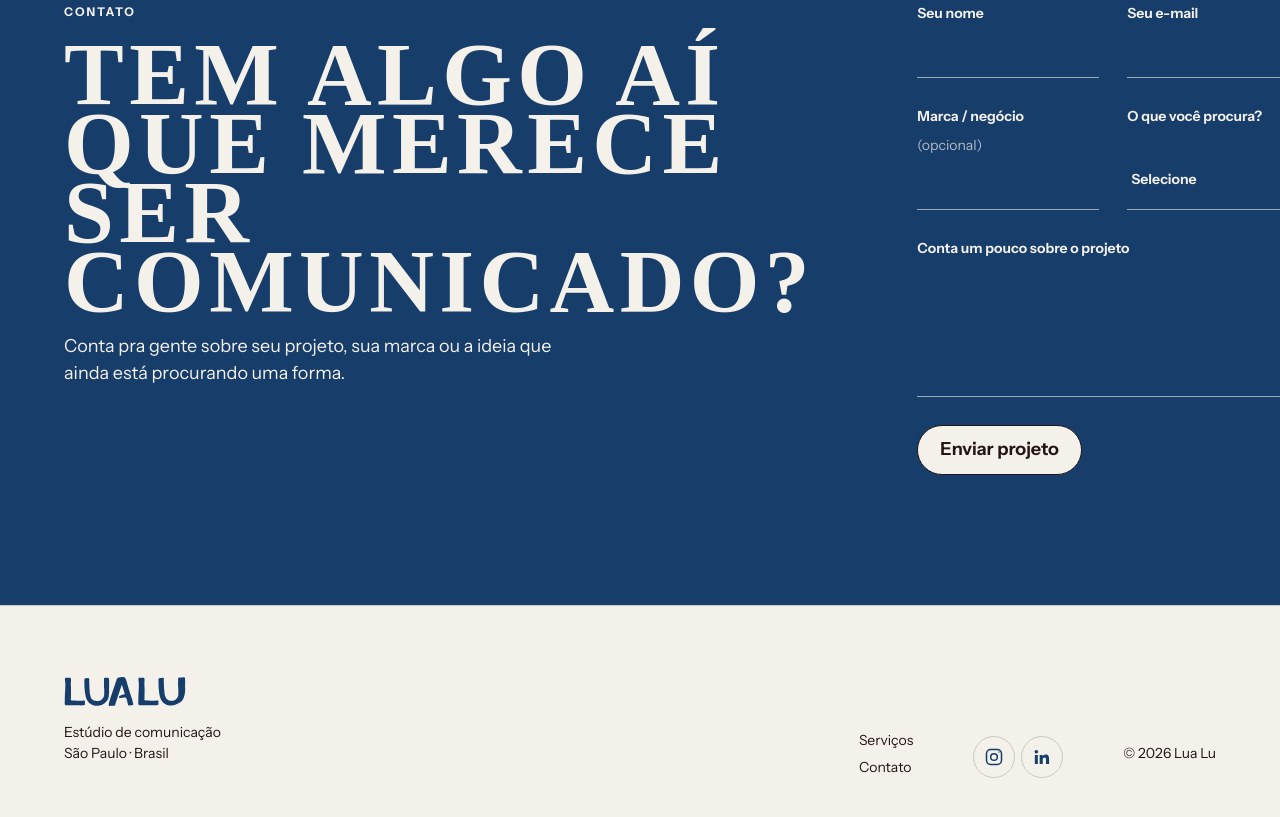
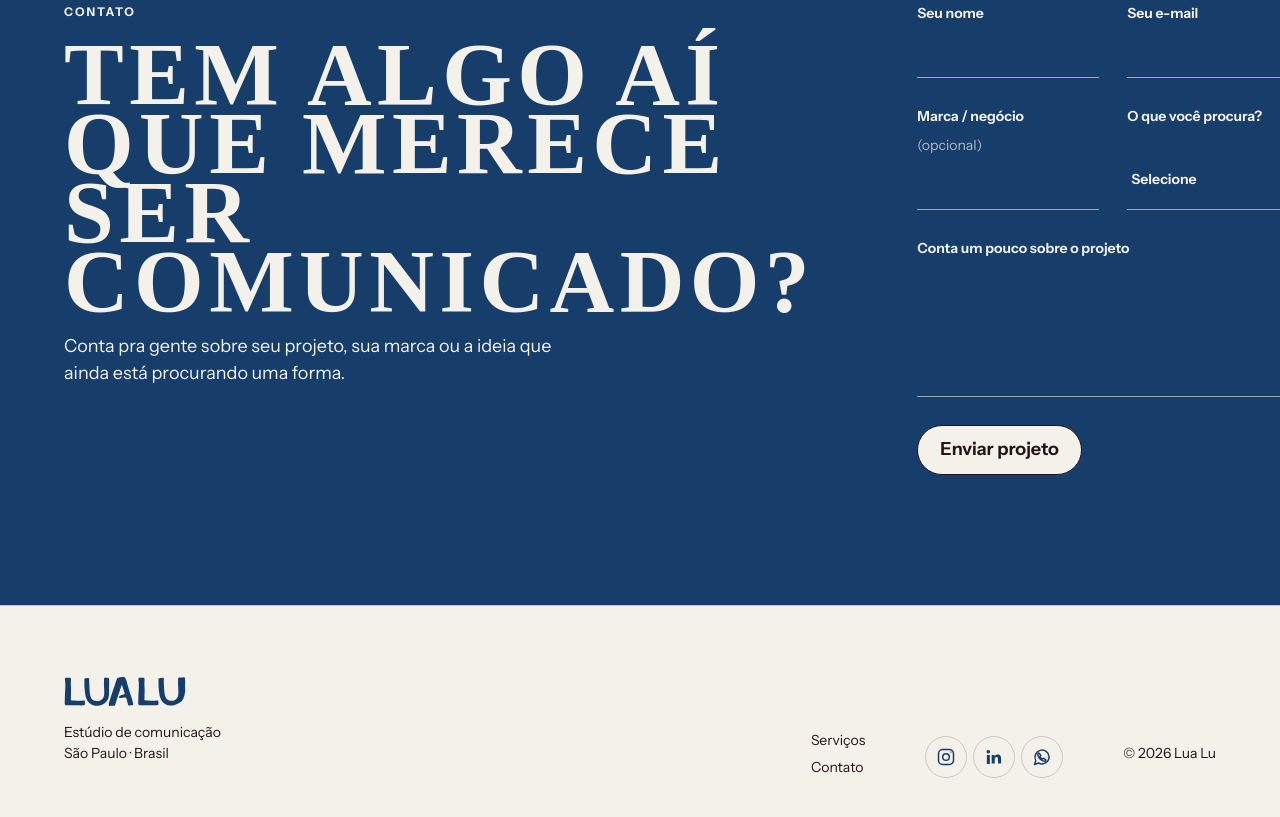
Before and after one commit to luanaalvx/lualusite, a website: page lualu-site/public/index.html in a window 1280 px wide. Shown: the part 6479-7296 px from the top of the page. Drawn offline with Linux system fonts and the light colour scheme; no server answers; a web font is replaced by a local one.

Commit message:
Adiciona WhatsApp ao rodapé do site da LuaLu

```diff
--- a/lualu-site/public/index.html
+++ b/lualu-site/public/index.html
@@ -184,26 +184,63 @@
     </section>
   </main>
 
+
   <footer class="footer section-pad">
-    <div class="brand-footer"><span class="logo-mask horizontal"></span>
+
+    <div class="brand-footer">
+      <span class="logo-mask horizontal"></span>
       <p>Estúdio de comunicação<br>São Paulo · Brasil</p>
     </div>
-    <nav aria-label="Rodapé"><a href="#servicos">Serviços</a><a href="#contato">Contato</a></nav>
+
+    <nav aria-label="Rodapé">
+      <a href="#servicos">Serviços</a>
+      <a href="#contato">Contato</a>
+    </nav>
+
     <nav class="footer-socials" aria-label="Redes sociais">
-      <a href="https://www.instagram.com/lualu.comunicacao/" target="_blank" rel="noopener noreferrer"
-        aria-label="Instagram Lua Lu" title="Instagram"><svg viewBox="0 0 24 24" aria-hidden="true" focusable="false">
-          <rect x="3" y="3" width="18" height="18" rx="5" />
-          <circle cx="12" cy="12" r="4" />
-          <circle cx="18" cy="6" r=".8" class="icon-fill" />
-        </svg></a>
-      <a href="https://www.linkedin.com/company/lualu-comunicacao/" target="_blank" rel="noopener noreferrer"
-        aria-label="LinkedIn Lua Lu" title="LinkedIn"><svg viewBox="0 0 24 24" aria-hidden="true" focusable="false">
+
+      <!-- Instagram -->
+      <a href="https://www.instagram.com/lualu.comunicacao/"
+         target="_blank"
+         rel="noopener noreferrer"
+         aria-label="Instagram Lua Lu"
+         title="Instagram">
+        <svg viewBox="0 0 24 24" aria-hidden="true" focusable="false">
+          <rect x="3" y="3" width="18" height="18" rx="5"/>
+          <circle cx="12" cy="12" r="4"/>
+          <circle cx="18" cy="6" r=".8" class="icon-fill"/>
+        </svg>
+      </a>
+
+      <!-- LinkedIn -->
+      <a href="https://www.linkedin.com/company/lualu-comunicacao/"
+         target="_blank"
+         rel="noopener noreferrer"
+         aria-label="LinkedIn Lua Lu"
+         title="LinkedIn">
+        <svg viewBox="0 0 24 24" aria-hidden="true" focusable="false">
           <path class="icon-fill"
-            d="M5.2 3.5a2.2 2.2 0 1 0 0 4.4 2.2 2.2 0 0 0 0-4.4ZM3.4 9.5H7v11H3.4zM9.2 9.5h3.5V11h.1a3.8 3.8 0 0 1 3.4-1.9c3.6 0 4.3 2.4 4.3 5.5v5.9h-3.7v-5.2c0-1.2 0-2.8-1.8-2.8s-2.1 1.3-2.1 2.7v5.3H9.2z" />
-        </svg></a>
+            d="M5.2 3.5a2.2 2.2 0 1 0 0 4.4 2.2 2.2 0 0 0 0-4.4ZM3.4 9.5H7v11H3.4zM9.2 9.5h3.5V11h.1a3.8 3.8 0 0 1 3.4-1.9c3.6 0 4.3 2.4 4.3 5.5v5.3h-3.7v-5.2c0-1.2 0-2.8-1.8-2.8s-2.1 1.3-2.1 2.7v5.3H9.2z"/>
+        </svg>
+      </a>
+
+      <!-- WhatsApp -->
+      <a href="https://wa.me/5511972980775?text=Ol%C3%A1!%20Conheci%20a%20LuaLu%20Comunica%C3%A7%C3%A3o%20pelo%20site%20e%20gostaria%20de%20saber%20mais%20sobre%20os%20servi%C3%A7os."
+         target="_blank"
+         rel="noopener noreferrer"
+         aria-label="WhatsApp Lua Lu"
+         title="WhatsApp">
+        <svg viewBox="0 0 24 24" aria-hidden="true" focusable="false">
+          <path d="M20.5 11.8a8.5 8.5 0 0 1-12.7 7.4L3 21l1.5-4.8a8.5 8.5 0 1 1 16-4.4Z"/>
+          <path d="M8.5 7.5c-.5-.5-1.5 0-1.5 1.5 0 3.5 4.5 8 8 8 1.5 0 2-1 1.5-1.5l-2.5-2-1.5 1a9 9 0 0 1-3-3l1-1.5Z"/>
+        </svg>
+      </a>
+
     </nav>
+
     <p>© <span data-year></span> Lua Lu</p>
+
   </footer>
+
 </body>
-
 </html>
```
Also changed, not shown: lualu-site/public/assets/js/projects.js (+18 -5 lines).
